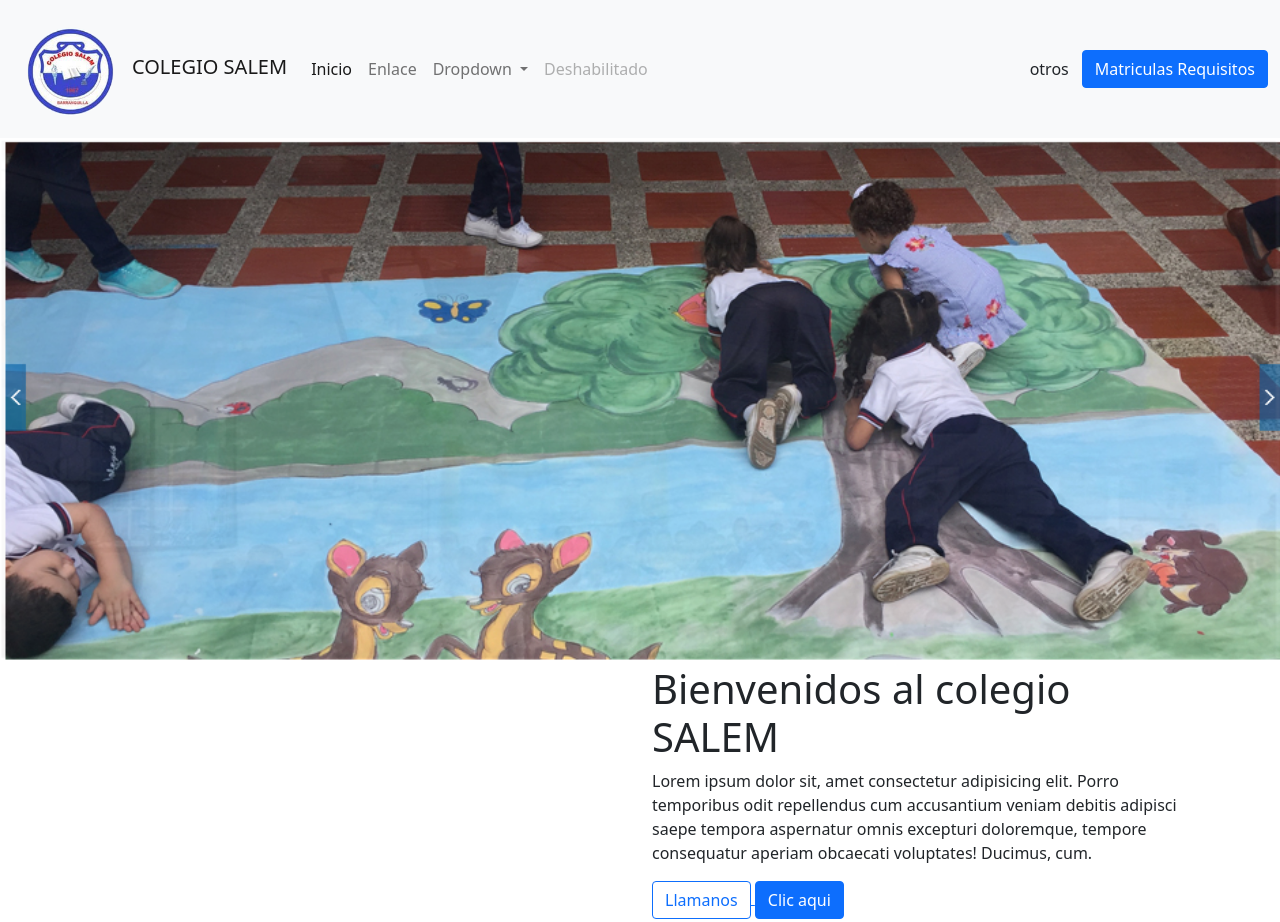
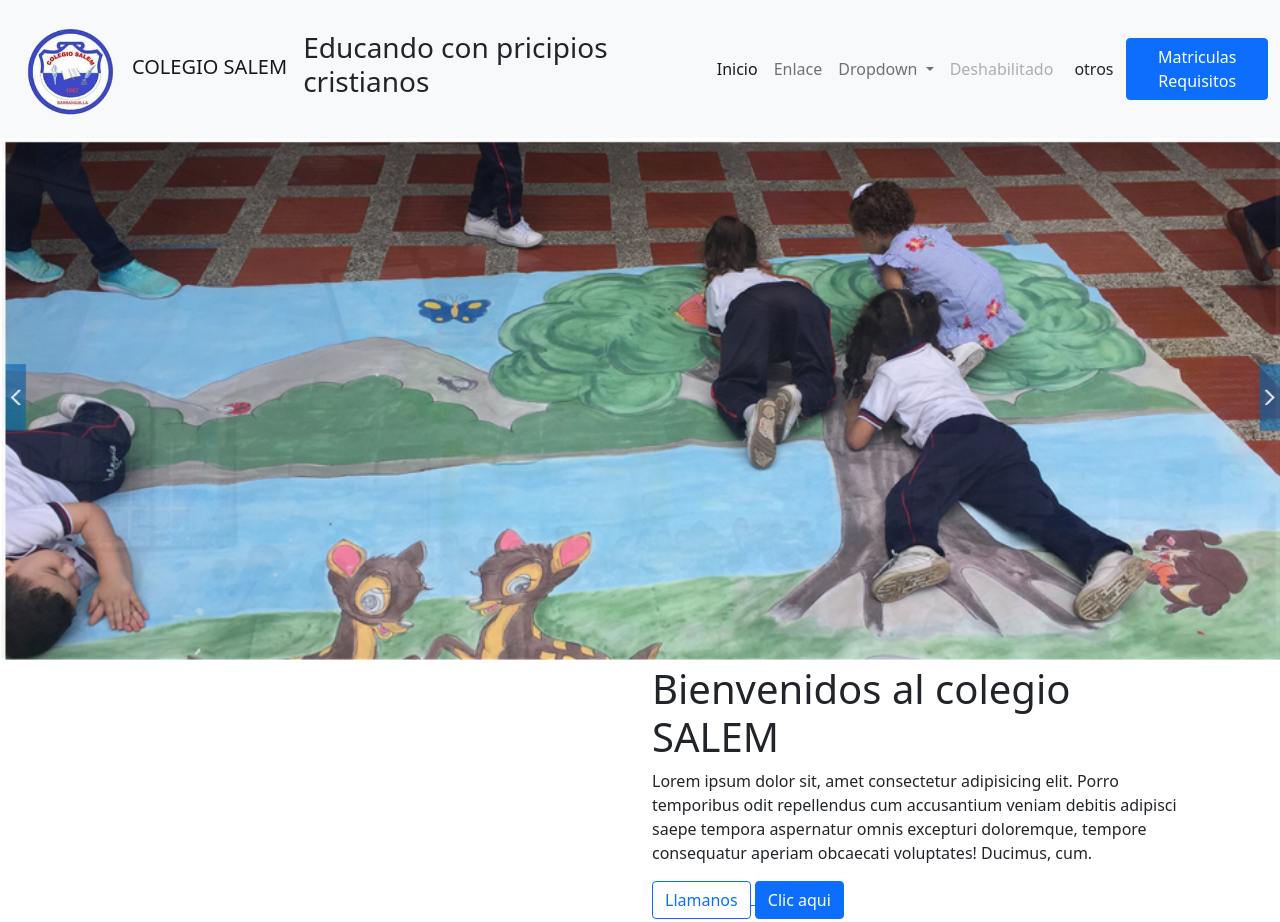
Before and after one commit to JamerM/Aprendiendo-Bootstrap, a plain HTML site: page index.html in a window 1280 px wide. Shown: the top 922 px of the page. Drawn offline with nearby package versions, Linux system fonts and the light colour scheme.

Commit message:
nuevo titulo h3

```diff
--- a/index.html
+++ b/index.html
@@ -22,6 +22,7 @@
           <a class="navbar-brand" href="#">
             <img src="img/logo colegio salem.png" alt="logo colegio">COLEGIO SALEM
           </a>
+          <h3>Educando con pricipios cristianos</h3>
           <button class="navbar-toggler" type="button" data-bs-toggle="collapse" data-bs-target="#navbarSupportedContent" aria-controls="navbarSupportedContent" aria-expanded="false" aria-label="Toggle navigation">
             <span class="navbar-toggler-icon"></span>
           </button>
```
